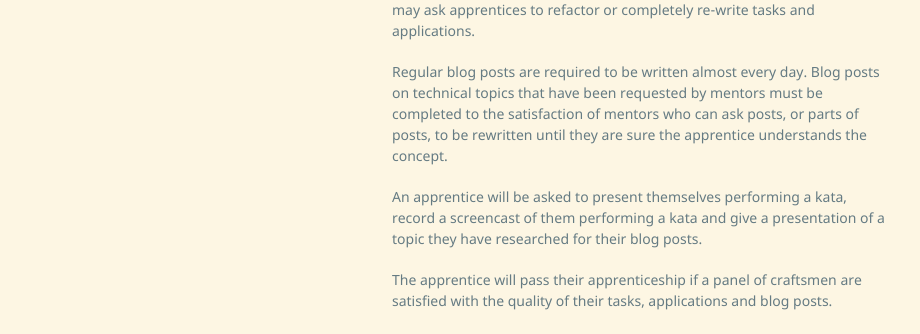
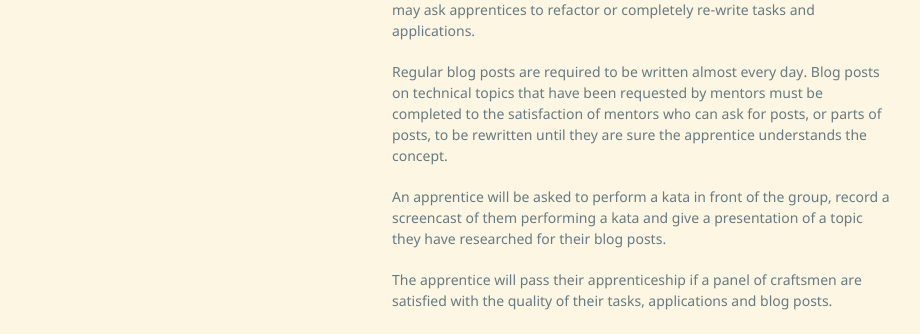
Before and after one commit to douglaswaugh/douglaswaugh.github.io, a Jekyll site: the page built from _posts/2017-03-29-apprenticeship-program-details.md, in a window 1280 px wide and 900 px high, scrolled down 303 px. Shown: the part 198-532 px from the top of the window, without its empty margins (178-1098 px from the left). Built offline with Jekyll 4.4.1, drawn with Linux system fonts in a browser that asks for light colours; comment, search, counter and statistics services are not loaded.

Commit message:
Apprenticeship program details: Minor grammatical changes

```diff
--- a/_posts/2017-03-29-apprenticeship-program-details.md
+++ b/_posts/2017-03-29-apprenticeship-program-details.md
@@ -16,9 +16,9 @@ The applications must be written in a number of programs across program language
 
 All programs must be written using test driven development.  Programs will be reviewed by mentors who will guide an apprentice's progression and may ask apprentices to refactor or completely re-write tasks and applications.
 
-Regular blog posts are required to be written almost every day.  Blog posts on technical topics that have been requested by mentors must be completed to the satisfaction of mentors who can ask posts, or parts of posts, to be rewritten until they are sure the apprentice understands the concept.
+Regular blog posts are required to be written almost every day.  Blog posts on technical topics that have been requested by mentors must be completed to the satisfaction of mentors who can ask for posts, or parts of posts, to be rewritten until they are sure the apprentice understands the concept.
 
-An apprentice will be asked to present themselves performing a kata, record a screencast of them performing a kata and give a presentation of a topic they have researched for their blog posts.
+An apprentice will be asked to perform a kata in front of the group, record a screencast of them performing a kata and give a presentation of a topic they have researched for their blog posts.
 
 The apprentice will pass their apprenticeship if a panel of craftsmen are satisfied with the quality of their tasks, applications and blog posts.
 
```
